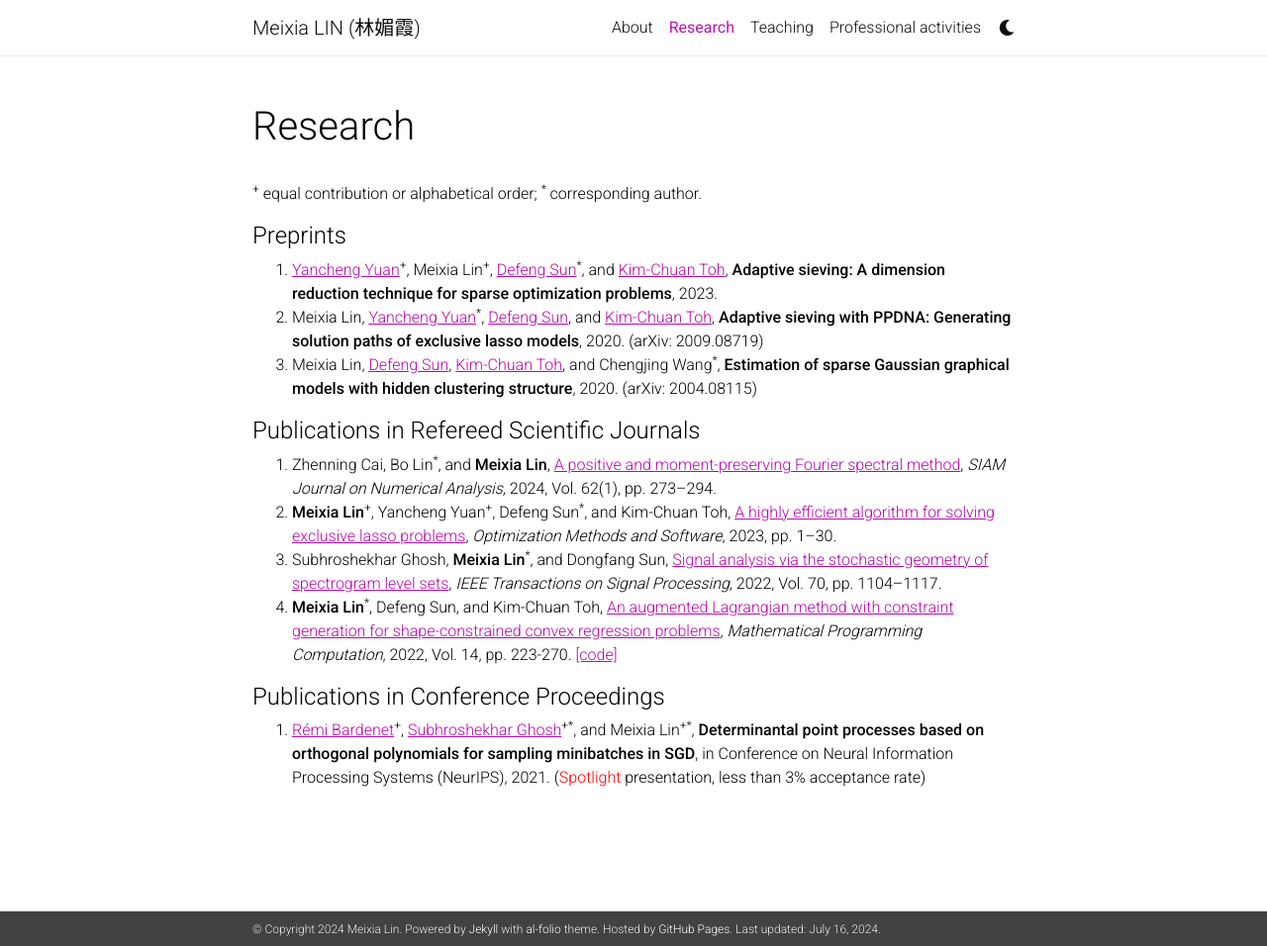
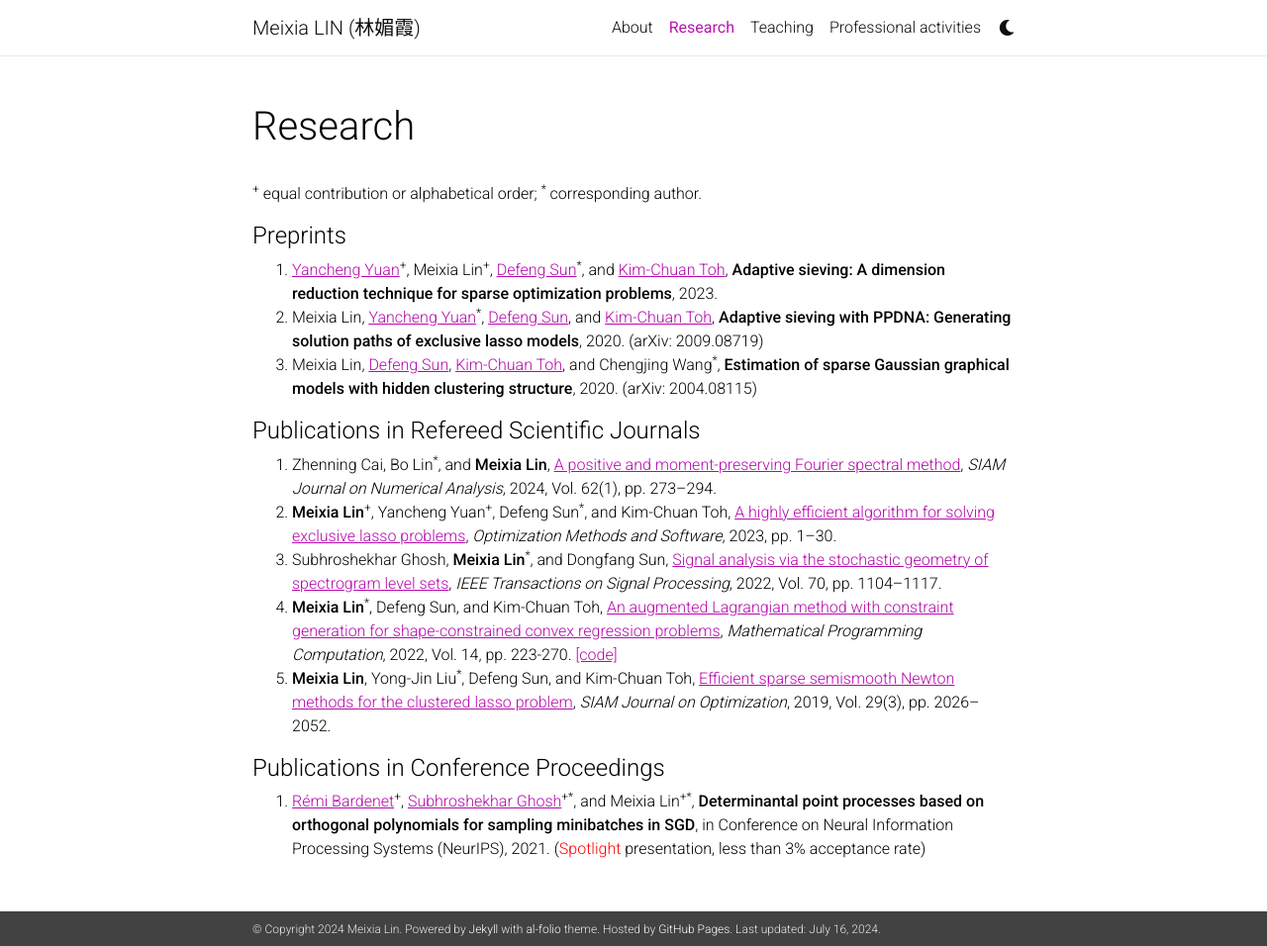
Before and after one commit to linmeixia/linmeixia.github.io, a Jekyll site: the page built from _pages/publications.md, in a window 1280 px wide and 956 px high. Shown: the whole window at 99% size. Built offline with Jekyll 4.4.1, drawn with Linux system fonts in a browser that asks for light colours; nearby versions of some CDN libraries; comment, search, counter and statistics services are not loaded; a style sheet for code colours, icons or effects is not loaded.

Commit message:
Update publications.md

```diff
--- a/_pages/publications.md
+++ b/_pages/publications.md
@@ -22,6 +22,7 @@ nav: true
 2. <strong>Meixia Lin</strong><sup>+</sup>, Yancheng Yuan<sup>+</sup>, Defeng Sun<sup>*</sup>, and Kim-Chuan Toh, <a href="https://www.tandfonline.com/doi/full/10.1080/10556788.2023.2253356" style="text-decoration: underline;"> A highly efficient algorithm for solving exclusive lasso problems</a>, _Optimization Methods and Software_, 2023, pp. 1--30.
 3. Subhroshekhar Ghosh, <strong>Meixia Lin</strong><sup>*</sup>, and Dongfang Sun, <a href="https://ieeexplore.ieee.org/document/9720125" style="text-decoration: underline;"> Signal analysis via the stochastic geometry of spectrogram level sets</a>, _IEEE Transactions on Signal Processing_, 2022, Vol. 70, pp. 1104--1117.
 4. <strong>Meixia Lin</strong><sup>*</sup>, Defeng Sun, and Kim-Chuan Toh, <a href="https://link.springer.com/article/10.1007/s12532-021-00210-0" style="text-decoration: underline;"> An augmented Lagrangian method with constraint generation for shape-constrained convex regression problems</a>, _Mathematical Programming Computation_, 2022, Vol. 14, pp. 223-270. <a href="https://doi.org/10.5281/zenodo.5543733" style="text-decoration: underline;">[code]</a>
+5. <strong>Meixia Lin</strong>, Yong-Jin Liu<sup>*</sup>, Defeng Sun, and Kim-Chuan Toh, <a href="https://epubs.siam.org/doi/abs/10.1137/18M1207752" style="text-decoration: underline;"> Efficient sparse semismooth Newton methods for the clustered lasso problem</a>, _SIAM Journal on Optimization_, 2019, Vol. 29(3), pp. 2026--2052.
 
 
 
```
